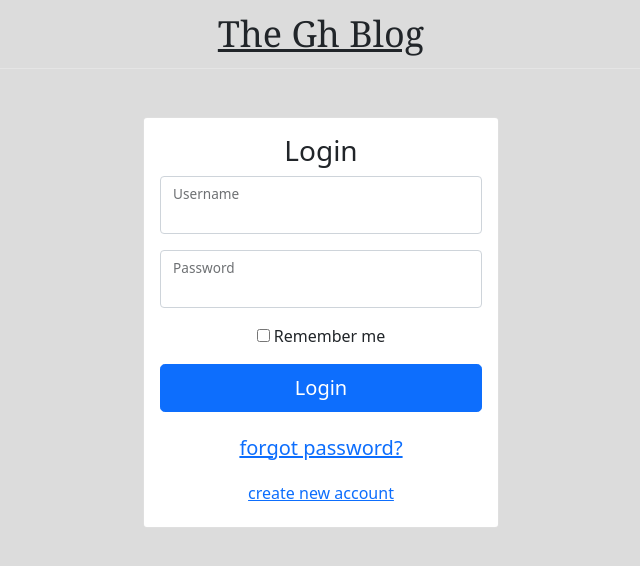
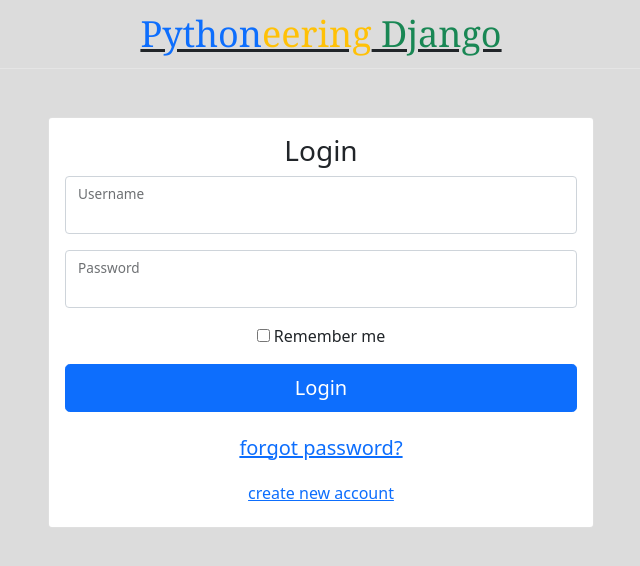
Before and after one commit to brightmorkli37/blogApp, a Django app: page /login/ in a window 1280 px wide. Shown: the top 566 px of the page, without its empty margins (319-959 px from the left). Run offline with Django 3.2, Linux system fonts and the light colour scheme.

Commit message:
upgrade tweaks

```diff
--- a/blog/templates/blog/base.html
+++ b/blog/templates/blog/base.html
@@ -7,7 +7,7 @@
     <meta name="description" content="">
     <meta name="author" content="Mark Otto, Jacob Thornton, and Bootstrap contributors">
     <meta name="generator" content="Hugo 0.82.0">
-    <title>The Gh Blogs</title>
+    <title>Pythoneering Django</title>
 
     <link rel="canonical" href="https://getbootstrap.com/docs/5.0/examples/blog/">
 
@@ -49,7 +49,7 @@
 <div class="container">
 <nav class="navbar navbar-expand-lg navbar-light bg-light">
   <div class="container-fluid">
-    <a class="navbar-brand blog-header-logo text-dark" href="{% url 'index' %}">The Gh Blog</a>
+    <a class="navbar-brand blog-header-logo text-dark" href="{% url 'index' %}"><span class="text-primary">Python<span class="text-warning">eering</span></span> <span class="text-success">Django</span></a>
     <button class="navbar-toggler" type="button" data-bs-toggle="collapse" data-bs-target="#navbarSupportedContent" aria-controls="navbarSupportedContent" aria-expanded="false" aria-label="Toggle navigation">
       <span class="navbar-toggler-icon"></span>
     </button>
--- a/blog/templates/blog/login.html
+++ b/blog/templates/blog/login.html
@@ -7,7 +7,7 @@
     <meta name="description" content="">
     <meta name="author" content="Mark Otto, Jacob Thornton, and Bootstrap contributors">
     <meta name="generator" content="Hugo 0.83.1">
-    <title>Login | Gh Blog</title>
+    <title>Pythoneering Django</title>
 
     <link rel="canonical" href="https://getbootstrap.com/docs/5.0/examples/sign-in/">
 
@@ -45,7 +45,7 @@
       <header class="blog-header py-3">
         <div class="row flex-nowrap justify-content-between align-items-center">
           <div class="text-center">
-            <a class="blog-header-logo text-dark" href="{% url 'index' %}">The Gh Blog</a>
+            <a class="blog-header-logo text-dark" href="{% url 'index' %}"><span class="text-primary">Python<span class="text-warning">eering</span></span> <span class="text-success">Django</span></a>
           </div>
         </div>
       </header>
@@ -53,7 +53,7 @@
 
     <div class="container mt-5">
       <div class="row justify-content-center">
-        <div class="col-lg-4 col-md-4">
+        <div class="col-lg-6 col-md-6 col-sm-4">
           <div class="card">
             <div class="card-body">
               <div class="card-title">
--- a/blog/templates/blog/register.html
+++ b/blog/templates/blog/register.html
@@ -9,7 +9,7 @@
     <!-- Bootstrap CSS -->
     <link href="https://cdn.jsdelivr.net/npm/bootstrap@5.0.1/dist/css/bootstrap.min.css" rel="stylesheet" integrity="sha384-+0n0xVW2eSR5OomGNYDnhzAbDsOXxcvSN1TPprVMTNDbiYZCxYbOOl7+AMvyTG2x" crossorigin="anonymous">
     <!-- <link rel="stylesheet" href="{% static 'blog/styles.css' %}"> -->
-    <title>{% block title%}Sign Up | Gh Blog{% endblock %}</title>
+    <title>{% block title%}Pythoneering Django{% endblock %}</title>
     <style>
 
     body {
@@ -36,7 +36,7 @@
       <header class="blog-header py-3">
         <div class="row flex-nowrap justify-content-between align-items-center">
           <div class="text-center">
-            <a class="blog-header-logo text-dark" href="{% url 'index' %}">The Gh Blog</a>
+            <a class="blog-header-logo text-dark" href="{% url 'index' %}"><span class="text-primary">Python<span class="text-warning">eering</span></span> <span class="text-success">Django</span></a>
           </div>
         </div>
       </header>
--- a/blogproject/urls.py
+++ b/blogproject/urls.py
@@ -13,10 +13,10 @@
     path('', include("blog.urls")),
 ]
 
-if settings.DEBUG:
-    urlpatterns += static(
+
+urlpatterns += static(
         settings.STATIC_URL, document_root=settings.STATIC_ROOT
     )
-    urlpatterns += static(
+urlpatterns += static(
         settings.MEDIA_URL, document_root=settings.MEDIA_ROOT
     )
```
Also changed, not shown: blog/templates/blog/add_blog.html (+1 -14 lines), blogproject/settings.py (+20 -15 lines), 1 other file.
